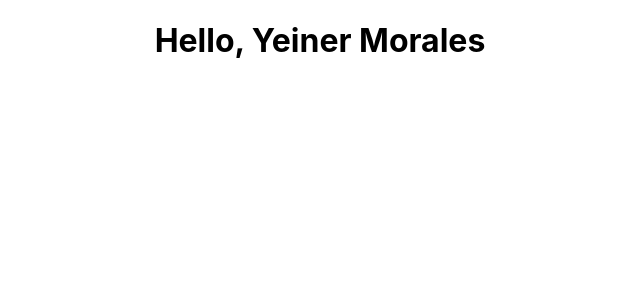
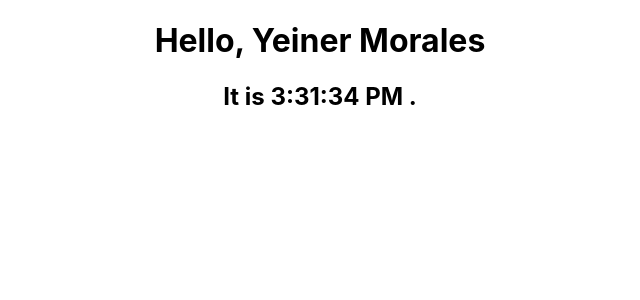
Before and after one commit to yeiner/aprendiendo-react, a React (Create React App) app in the folder app-react/: page / in a window 1280 px wide. Shown: the top 300 px of the page, without its empty margins (320-960 px from the left). Built offline with nearby package versions, Linux system fonts and the light colour scheme.

Commit message:
Agregar estado local a una clase :pensive:

```diff
--- a/app-react/src/App.js
+++ b/app-react/src/App.js
@@ -2,12 +2,13 @@
 import logo from './logo.svg';
 import './App.css';
 
+import Clock from './components/Clock'
+
 function App() {
   return (
     <div className="App">
-      <h1>
-          Hello, {formatName(user)}
-      </h1>
+      <h1>Hello, {formatName(user)}</h1>
+      <Clock />
     </div>
   );
 }
@@ -21,4 +22,5 @@
   lastName: 'Morales'
 };
 
+
 export default App;
--- /dev/null
+++ b/app-react/src/components/Clock.js
@@ -0,0 +1,17 @@
+import React from 'react'
+
+class Clock extends React.Component {
+    constructor(props) {
+        super(props);
+        this.state = {date: new Date()};
+    }
+    render() {
+        return(
+            <div>
+                <h2>It is {this.state.date.toLocaleTimeString()} .</h2>
+            </div>
+        );
+    }
+}
+
+export default Clock;
```
